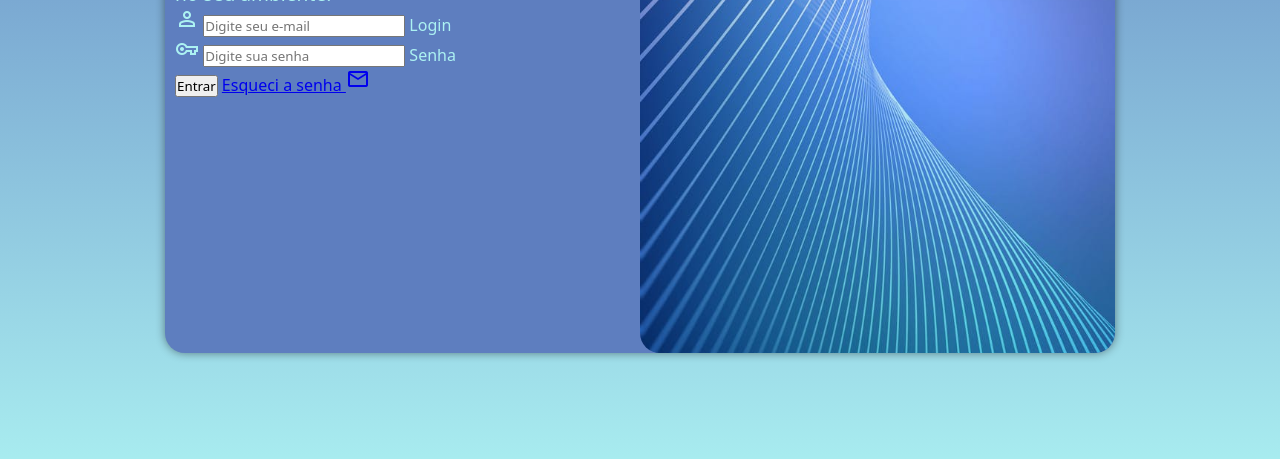
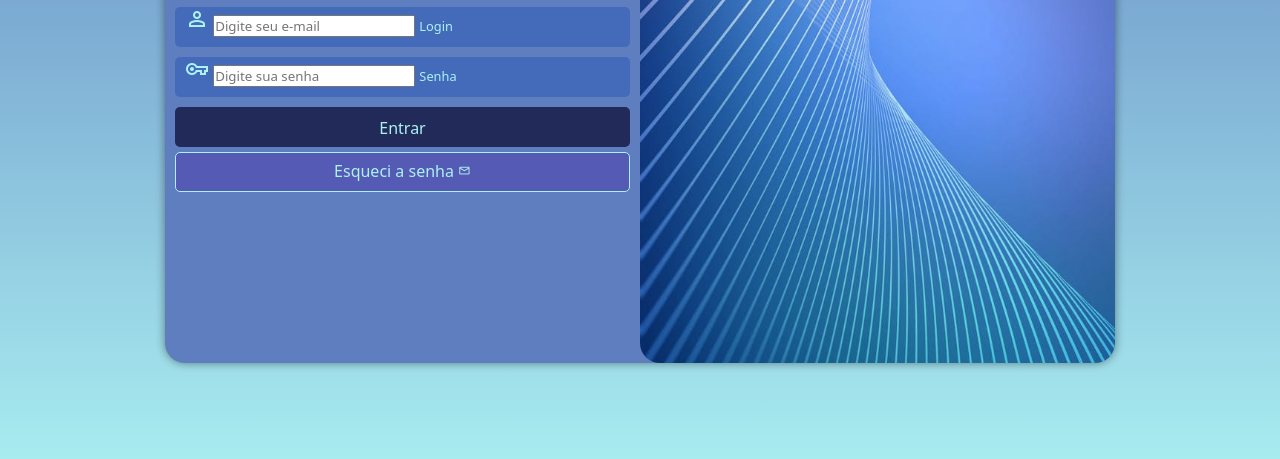
Before and after one commit to Marrafon91/projeto-login, a plain HTML site: page index.html in a window 1280 px wide. Shown: the part 297-756 px from the top of the page. Drawn offline with nearby package versions, Linux system fonts and the light colour scheme.

Commit message:
update projeto-login

```diff
--- a/estilos/style.css
+++ b/estilos/style.css
@@ -35,8 +35,8 @@ section#login {
     overflow: hidden;
 
     background-color: #5e7ebf;
-    width: 250px;
-    height: 500px;
+    width: 270px;
+    height: 520px;
     border-radius: 20px;
     box-shadow: 0px 0px 10px 0px rgba(0, 0, 0, 0.450);
     transition: width .5s, height .5s;
@@ -65,3 +65,54 @@ div#formulario > p {
     font-size: 0.8em;
 
 }
+form > div.campo {
+    width: 100%;
+    height: 40px;
+    border-radius: 5px;
+    padding-left: 10px;
+    display: block;
+    margin: 10px 0px;
+    background-color: #2e5bb686;
+}
+
+div.campo > label {
+    font-size: 0.8em;
+
+}
+
+form > input[type=submit] {
+    display: block;
+    font-size: 1em;
+    width: 100%;
+    height: 40px;
+    padding: 10px;
+    border: none;
+    border-radius: 5px;
+    background-color: #222a59;
+    color: #ACF2F2;
+    cursor: pointer;
+}
+form > input[type=submit]:hover {
+    background-color: #554C77;
+}
+
+form > a.botao {
+    display: block;
+    text-align: center;
+    font-size: 1em;
+    width: 100%;
+    height: 40px;
+    margin-top: 5px;
+    padding-top: 7px;
+    background-color: #4a30a775;
+    color: #ACF2F2;
+    border: 1px solid #ACF2F2;
+    text-decoration: none;
+    border-radius: 5px;
+}
+form > a.botao:hover {
+    background-color: #4a30a7;
+}
+form > a.botao > span {
+    font-size: 0.8em;
+}
--- a/index.html
+++ b/index.html
@@ -33,7 +33,7 @@
                         <label for="isenha">Senha</label>
                     </div>
                     <input type="submit" value="Entrar">
-                    <a href="esqueci.html">Esqueci a senha <span class="material-symbols-outlined">
+                    <a href="esqueci.html" class="botao">Esqueci a senha <span class="material-symbols-outlined">
                         mail
                         </span></a>
                 </form>
```
